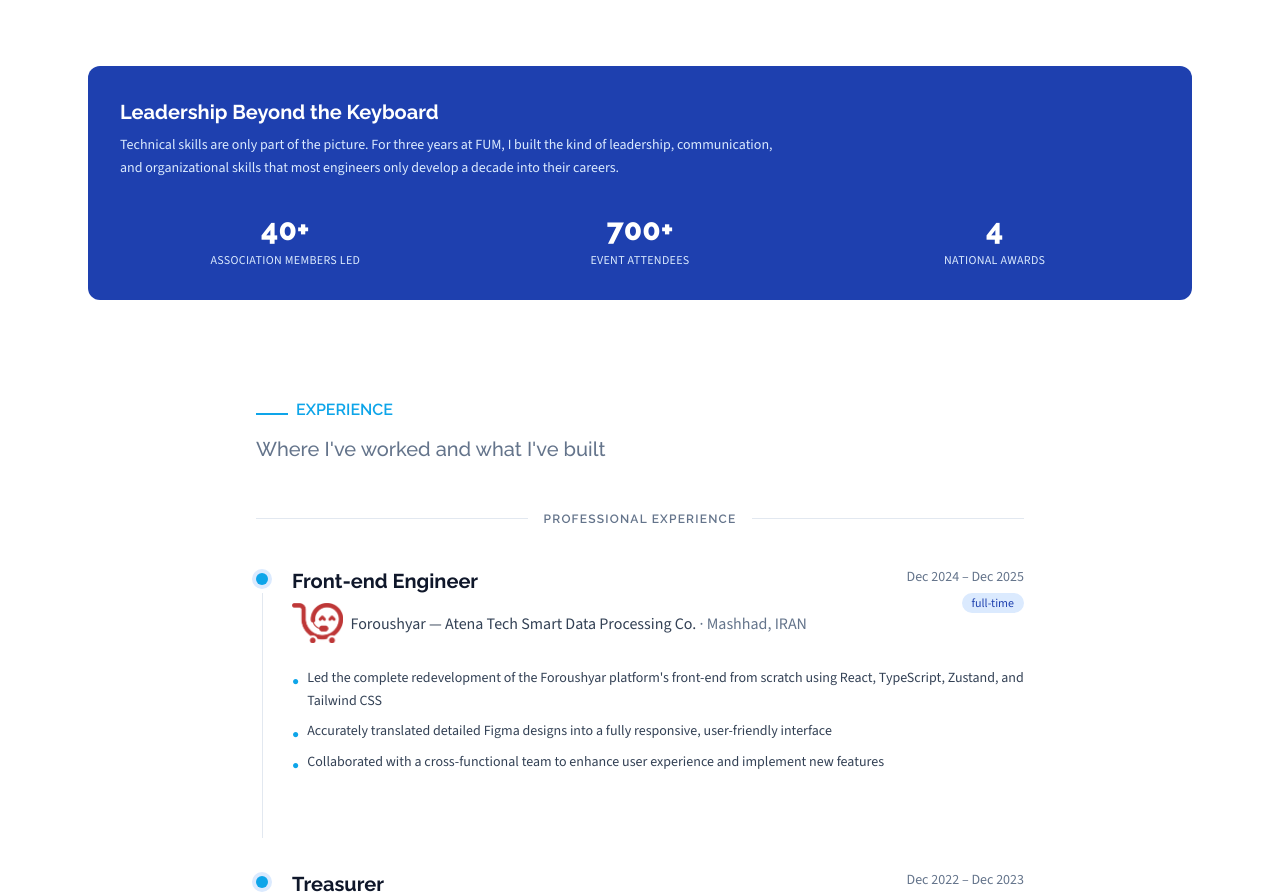
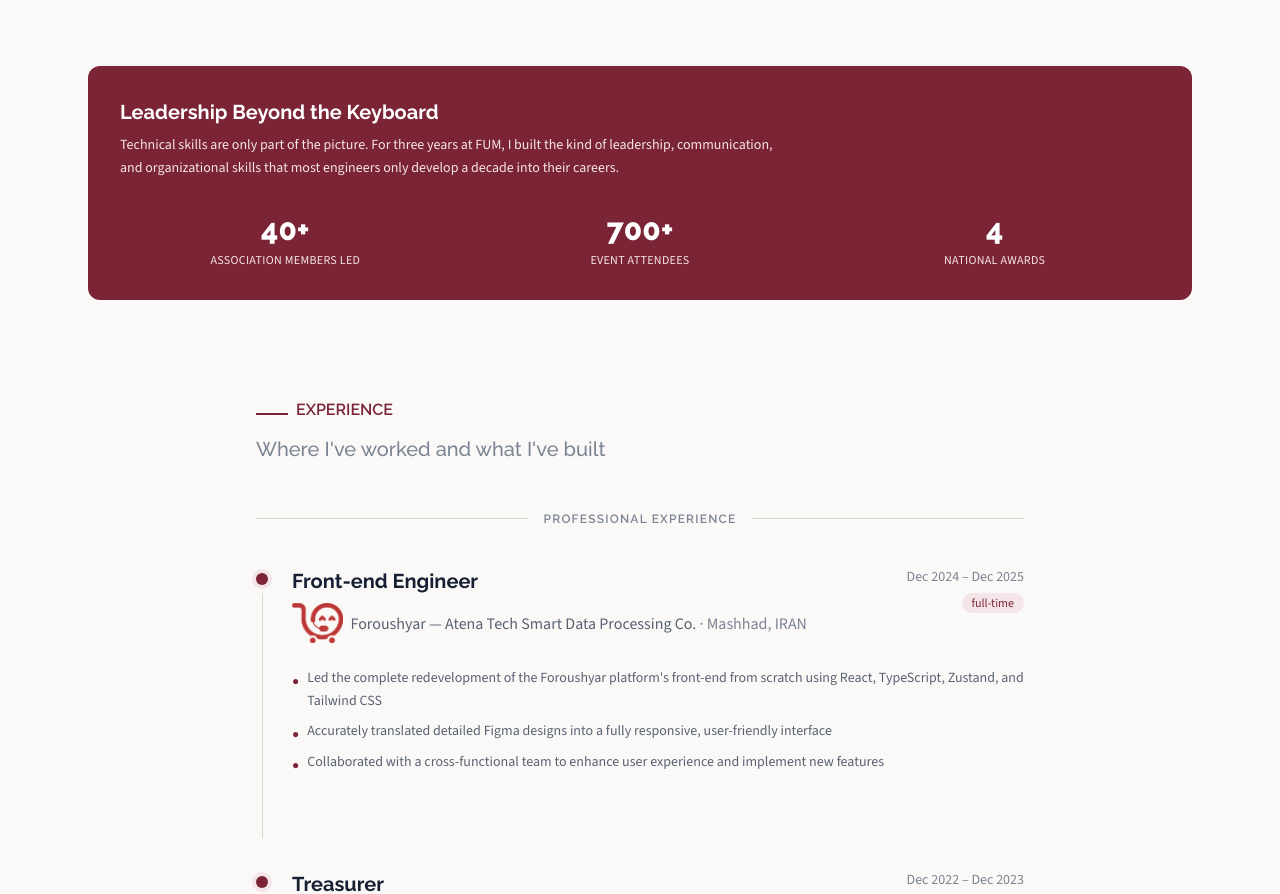
Before and after one commit to Shakiba-Alipour/Shakiba-Alipour.github.io, a React (Vite) app: page / in a window 1280 px wide. Shown: the part 1461-2355 px from the top of the page. Built offline with nearby package versions, Linux system fonts and the light colour scheme.

Commit message:
changed the color palette

```diff
--- a/src/index.css
+++ b/src/index.css
@@ -8,51 +8,56 @@
   --font-body: "Source Sans 3", sans-serif;
 
   /*
-    COLOR PALETTE — Professional Blue/Grey
+    COLOR PALETTE — Navy + Burgundy + Warm White
 
     Naming convention:
-    primary     = the main brand color (deep blue)
+    primary     = the main brand color (deep burgundy)
     primary-*   = lighter/darker shades of primary
     surface-*   = background layers (page, cards, elevated)
     text-*      = text hierarchy
     border-*    = dividers and outlines
-    accent      = a single pop color for CTAs and highlights
+    accent      = the main interactive accent
   */
 
-  /* Primary — Deep Professional Blue */
-  --color-primary: #1e3a5f; /* darkest — used for strong headings */
-  --color-primary-700: #1e40af; /* main blue — buttons, active states */
-  --color-primary-600: #2563eb; /* hover blue */
-  --color-primary-400: #60a5fa; /* light blue — subtle highlights */
-  --color-primary-100: #dbeafe; /* very light blue — badge backgrounds */
+  /* Primary — Deep Burgundy */
+  --color-primary: #172033; /* deep navy — strong structural color */
+  --color-primary-700: #7a2436; /* main burgundy — buttons, active states */
+  --color-primary-600: #8f3045; /* lighter burgundy — hover states */
+  --color-primary-400: #c16d7e; /* muted burgundy — subtle highlights */
+  --color-primary-100: #f5e5e8; /* very light burgundy — subtle backgrounds */
+  --color-primary-hover: #5f1c2b; /* dark burgundy — accent hover */
 
-  /* Surfaces — Light Grey Hierarchy */
-  --color-surface: #ffffff; /* page background */
-  --color-surface-50: #f8fafc; /* subtle section backgrounds */
-  --color-surface-100: #f1f5f9; /* card backgrounds */
-  --color-surface-200: #e2e8f0; /* elevated card / hover states */
+  /* Surfaces — Warm White Hierarchy */
+  --color-surface: #faf9f7; /* warm white — page background */
+  --color-surface-50: #fdfcfb; /* subtle section backgrounds */
+  --color-surface-100: #f3f1ee; /* soft warm grey — card backgrounds */
+  --color-surface-200: #ebe8e4; /* elevated card / hover states */
 
   /* Text Hierarchy */
-  --color-text-primary: #0f172a; /* headings — near black */
-  --color-text-secondary: #334155; /* body text — dark slate */
-  --color-text-muted: #64748b; /* captions, metadata — medium grey */
-  --color-text-subtle: #94a3b8; /* placeholders, disabled */
+  --color-text-primary: #172033; /* deep navy — headings */
+  --color-text-secondary: #596273; /* slate — body text */
+  --color-text-muted: #7b8493; /* muted slate — captions, metadata */
+  --color-text-subtle: #a0a7b1; /* subtle text, placeholders */
 
   /* Borders */
-  --color-border: #e2e8f0; /* default dividers */
-  --color-border-strong: #cbd5e1; /* stronger borders on hover */
+  --color-border: #d9d7d2; /* default warm-grey dividers */
+  --color-border-strong: #c5c2bc; /* stronger borders on hover */
 
-  /* Accent — used sparingly for CTAs and key highlights */
-  --color-accent: #0ea5e9; /* sky blue — energetic but professional */
-  --color-accent-hover: #0284c7; /* darker on hover */
+  /* Accent — Deep Burgundy */
+  --color-accent: #7a2436; /* primary burgundy — key highlights */
+  --color-accent-hover: #5f1c2b; /* dark burgundy — hover */
 
-  /* Status colors — for skill level badges */
-  --color-level-pro: #166534; /* professional — dark green */
-  --color-level-pro-bg: #dcfce7; /* professional bg — light green */
-  --color-level-mid: #1e40af; /* intermediate — blue */
-  --color-level-mid-bg: #dbeafe; /* intermediate bg — light blue */
-  --color-level-acad: #6b21a8; /* academic — purple */
-  --color-level-acad-bg: #f3e8ff; /* academic bg — light purple */
+  /* Navy Scale — available for structural UI elements */
+  --color-navy-50: #f3f5f8;
+  --color-navy-100: #e5e9ef;
+  --color-navy-200: #ccd3de;
+  --color-navy-300: #aab4c3;
+  --color-navy-400: #7f8b9d;
+  --color-navy-500: #596273;
+  --color-navy-600: #414b5d;
+  --color-navy-700: #303a4c;
+  --color-navy-800: #222c3e;
+  --color-navy-900: #172033;
 }
 
 /* ------------------------------------------------------------
@@ -133,15 +138,19 @@
 .delay-100 {
   animation-delay: 100ms;
 }
+
 .delay-200 {
   animation-delay: 200ms;
 }
+
 .delay-300 {
   animation-delay: 300ms;
 }
+
 .delay-400 {
   animation-delay: 400ms;
 }
+
 .delay-500 {
   animation-delay: 500ms;
 }
```
